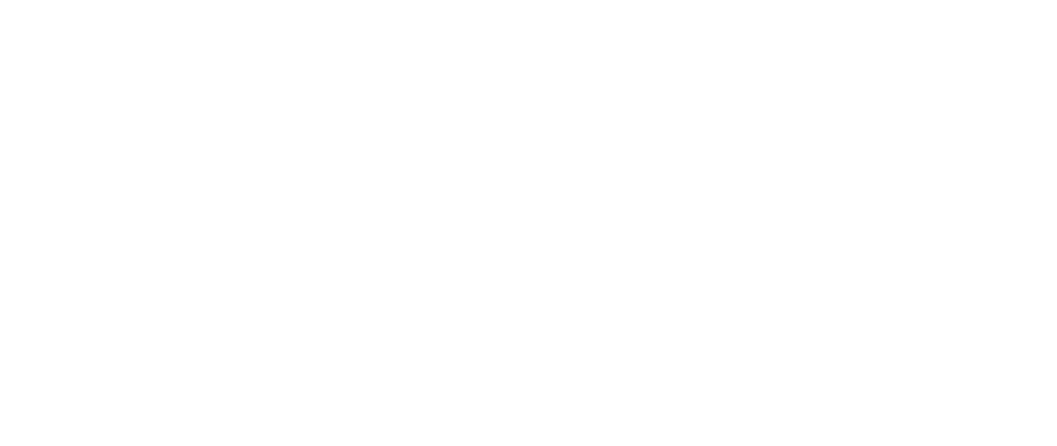
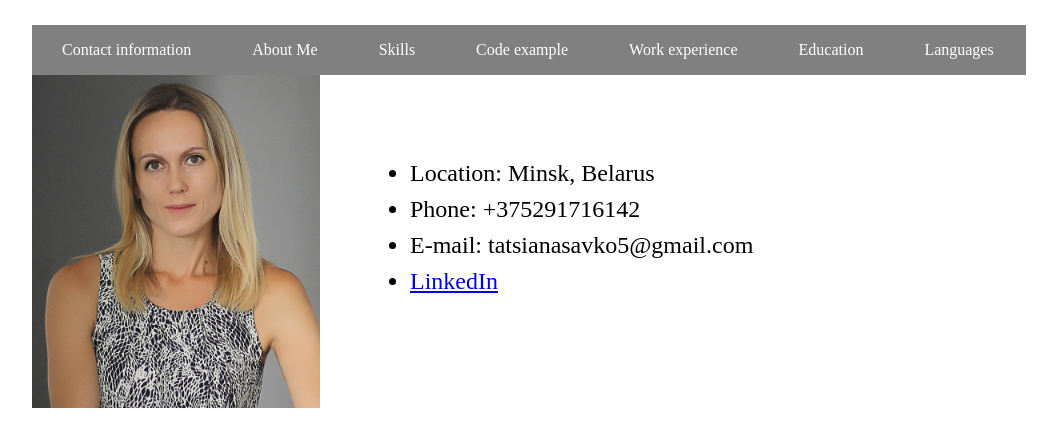
Before and after one commit to TatsianaSauko/rsschool-cv, a plain HTML site: page index.html in a window 1280 px wide. Shown: the whole page, without its empty margins (111-1168 px from the left). Drawn offline with Linux system fonts and the light colour scheme.

Commit message:
feat: add header

```diff
--- a/index.html
+++ b/index.html
@@ -4,7 +4,33 @@
     <meta charset="UTF-8">
     <meta http-equiv="X-UA-Compatible" content="IE=edge">
     <meta name="viewport" content="width=device-width, initial-scale=1.0">
+    <link rel="stylesheet" href="style.css">
     <title>CV</title>
   </head>
-  <body></body>
+  <body class="container">
+    <header>
+      <nav class="menu">
+        <ul>
+          <li><a href="#">Contact information</a></li>
+          <li><a href="#">About Me</a></li>
+          <li><a href="#">Skills</a></li>
+          <li><a href="#">Code example</a></li>
+          <li><a href="#">Work experience</a></li>
+          <li><a href="#">Education</a></li>
+          <li><a href="#">Languages</a></li>
+        </ul>
+      </nav>
+      <div id="photo">
+        <img  src="images/IMG_7.jpg" width="288" height="333" alt="Sauko Tatsiana">
+      </div>
+      <div id="info">
+        <ul id="list">
+        <li>Location: Minsk, Belarus</li>
+        <li>Phone: +375291716142</li>
+        <li>E-mail: tatsianasavko5@gmail.com</li>
+        <li><a href="https://www.linkedin.com/in/tatsiana-savko-278104230" target="_blank">LinkedIn</a></li>
+      </ul>
+      </div>
+    </header>
+  </body>
 </html>
--- /dev/null
+++ b/style.css
@@ -0,0 +1,43 @@
+.container {
+    margin: 0 auto;
+    height: auto;
+    width: 994px;
+}
+.menu ul {
+  list-style: none; /*убираем маркеры списка*/
+  margin: 0; /*убираем отступы*/
+  padding-left: 0; /*убираем отступы*/
+  margin-top:25px; /*делаем отступ сверху*/
+  background: gray; /*добавляем фон всему меню (заменив этот параметр, вы поменяете цвет всего меню)*/
+  height: 50px; /*задаем высоту*/
+}
+.menu a {
+  text-decoration: none; /*убираем подчеркивание текста ссылок*/
+  background: gray; /*добавляем фон к пункту меню (заменив этот параметр, вы поменяете цвет всех пунктов меню)*/
+  color:#fff; /*меняем цвет ссылок*/
+  padding:0px 30px; /*добавляем отступ*/
+  line-height:50px; /*ровняем меню по вертикали*/
+  display: block;
+  border-right: 1px solid grey; /*добавляем бордюр справа*/
+  -moz-transition: all 0.3s 0.01s ease; /*делаем плавный переход*/
+  -o-transition: all 0.3s 0.01s ease;
+  -webkit-transition: all 0.3s 0.01s ease;
+}
+.menu a:hover {
+  background:#D43737;/*добавляем эффект при наведении*/
+}
+.menu li {
+  float:left; /*Размещаем список горизонтально для реализации меню*/
+}
+#photo {
+  float: left;
+}
+#info {
+  display:table-cell;
+  font-size: 24px;
+}
+#list {
+  margin-left: 50px;
+  margin-top: 80px;
+  line-height: 1.5;
+}
```
Also changed, not shown: images/IMG_7.jpg (added).
